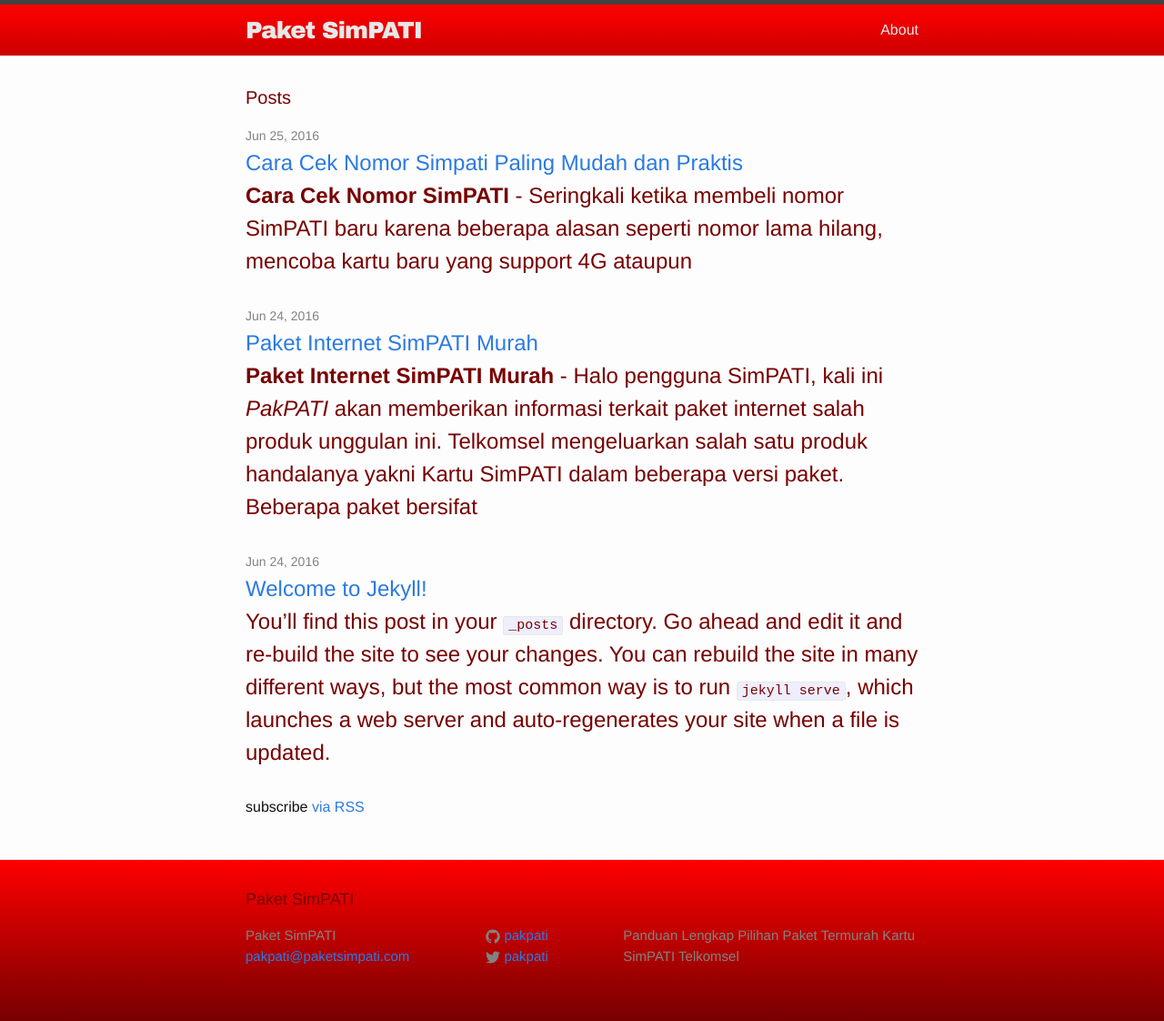
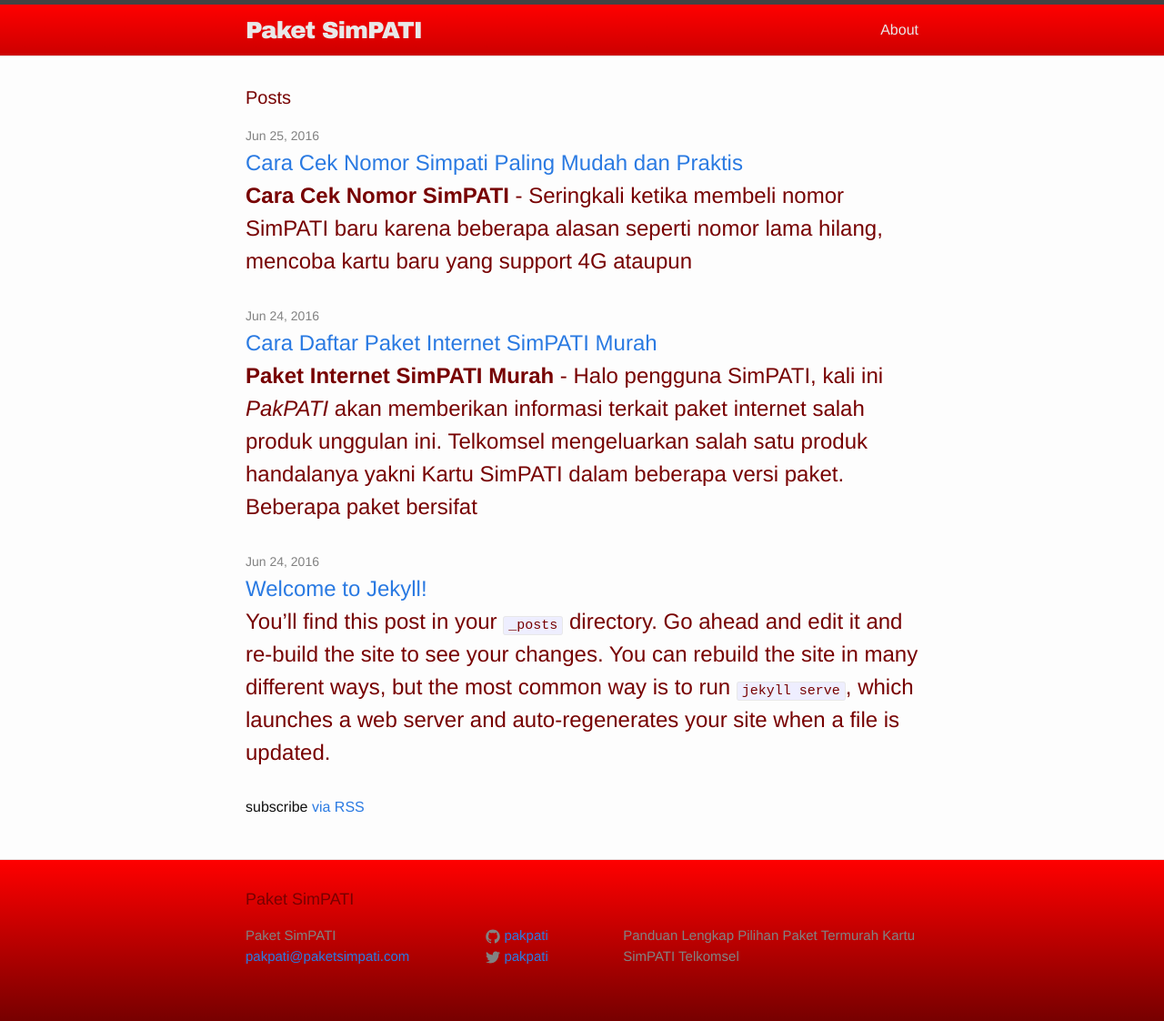
Before and after one commit to paketsimpati/paketsimpati.github.io, a Jekyll site: the page built from index.html, in a window 1280 px wide. Shown: the whole page at 91% size. Built offline with Jekyll 4.4.1, drawn with Linux system fonts in a browser that asks for light colours.

Commit message:
update artikel 1

```diff
--- a/_config.yml
+++ b/_config.yml
@@ -11,7 +11,7 @@
 description: > # this means to ignore newlines until "baseurl:"
   Panduan Lengkap Pilihan Paket Termurah Kartu SimPATI Telkomsel
 baseurl: "" # the subpath of your site, e.g. /blog
-url: "https://paketsimpati.github.io" # the base hostname & protocol for your site
+url: "http://127.0.0.1:4000" # the base hostname & protocol for your site
 twitter_username: pakpati
 github_username:  pakpati
 
--- a/_posts/2016-06-24-paket-internet-simpati-murah.markdown
+++ b/_posts/2016-06-24-paket-internet-simpati-murah.markdown
@@ -1,6 +1,6 @@
 ---
 layout: post
-title:  Paket Internet SimPATI Murah
+title:  Cara Daftar Paket Internet SimPATI Murah
 date:   2016-06-24 22:47:35 +0900
 categories: internet
 permalink: paket-internet-simpati-murah
```
